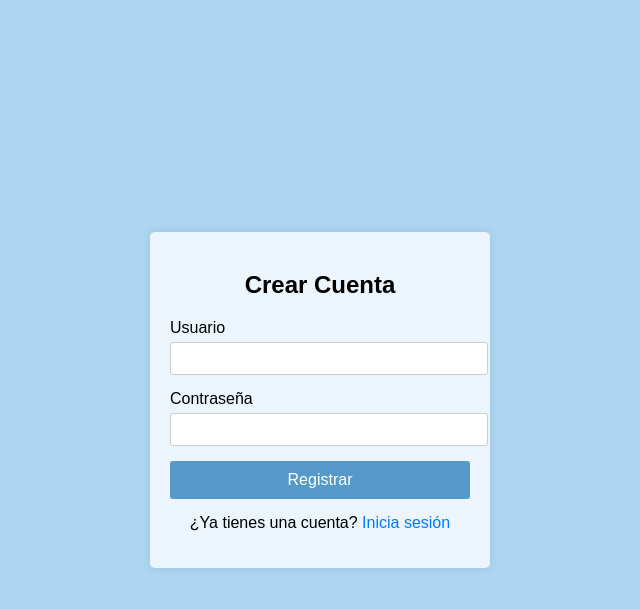
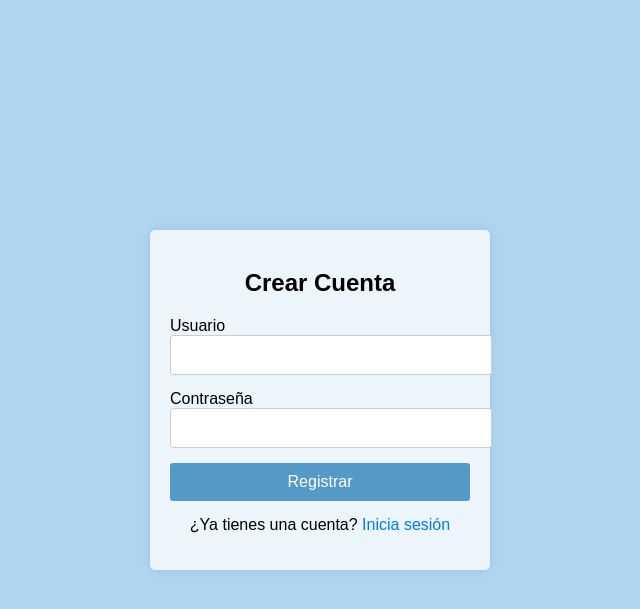
Before and after one commit to Kr3my/Kosti, a PHP site: page /src/signup.html in a window 1280 px wide. Shown: the top 609 px of the page, without its empty margins (320-960 px from the left). Run offline with PHP 8.4, Linux system fonts and the light colour scheme.

Commit message:
Update style2.css

```diff
--- a/styles/style2.css
+++ b/styles/style2.css
@@ -1,6 +1,6 @@
 body {
     font-family: Arial, sans-serif;
-    background-color:#aed6f1;
+    background-color: #aed6f1;
     display: flex;
     justify-content: center;
     align-items: center;
@@ -25,16 +25,12 @@ h2 {
     margin-bottom: 15px;
 }
 
-.input-group label {
-    display: block;
-    margin-bottom: 5px;
-}
-
 .input-group input {
     width: 100%;
-    padding: 8px;
+    padding: 10px;
     border: 1px solid #ccc;
     border-radius: 3px;
+    font-size: 16px;
 }
 
 button {
```
